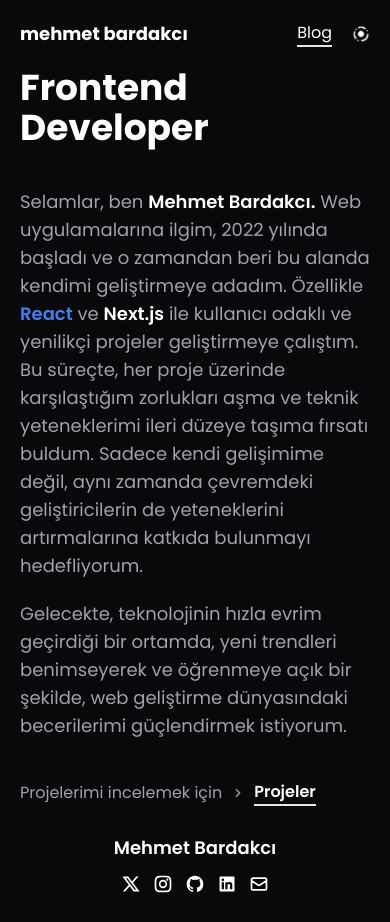
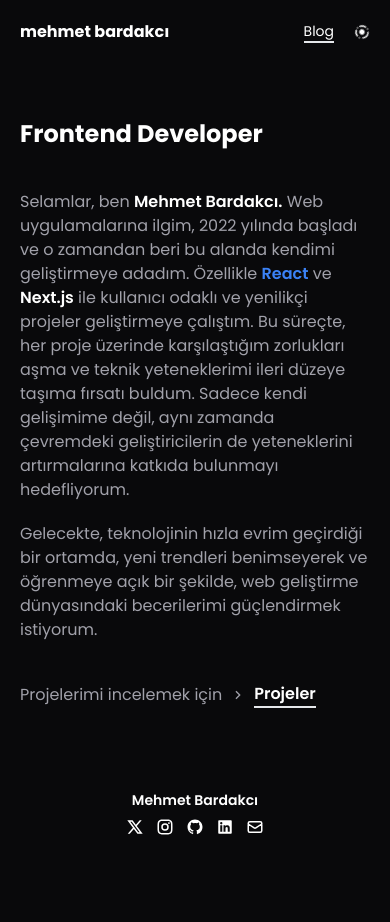
Before and after one commit to devcebir/mehmetbardakcicom, a Next.js app: page / in a window 390 px wide. After the commit the page ends 844 px from the top, so only its background shows below. Built offline with nearby package versions, Linux system fonts and the light colour scheme.

Commit message:
update responsive design

```diff
--- a/app/blog/page.js
+++ b/app/blog/page.js
@@ -7,7 +7,7 @@ export const metadata = {
 const page = () => {
   return (
     <div className=" h-screen flex flex-col items-center justify-center gap-5">
-      <p className="text-9xl font-bold max-sm:text-9xl loading-gradient">
+      <p className="text-9xl font-bold -sm:text-9xl loading-gradient">
         <PiCodeBlockBold />
       </p>
     </div>
--- a/app/layout.js
+++ b/app/layout.js
@@ -14,7 +14,7 @@ export default function RootLayout({ children }) {
       lang="tr"
       className={`transition-all ease-in-out duration-500 ${PoppinsFont.className}`}
     >
-      <body className="px-[450px] max-sm:px-5 max-lg:px-20 max-2xl:px-40 max-md:px-20 bg-zinc-950 text-white flex flex-col justify-between h-screen">
+      <body className="px-[350px] -sm:px-5 -lg:px-20 -2xl:px-40 -md:px-20 bg-zinc-950 text-white flex flex-col justify-between h-screen max-xl:px-48 max-lg:px-20 max-md:px-10 max-sm:px-5">
         <Header />
         {children}
         <Footer />
--- a/app/page.js
+++ b/app/page.js
@@ -9,10 +9,10 @@ const page = () => {
   return (
     <div className="page h-screen flex flex-col items-center justify-center">
       <div className="flex flex-col">
-        <h2 className="text-6xl font-bold max-sm:text-4xl max-xsm:text-2xl max-xsm:pt-2">
+        <h2 className="text-6xl font-bold max-lg:text-4xl max-md:text-3xl max-sm:text-2xl max-xsm:text-xl">
           Frontend Developer
         </h2>
-        <div className="text-zinc-400 flex flex-col gap-5 text-2xl mt-10 max-sm:text-lg max-xsm:mt-2">
+        <div className="text-zinc-400 flex flex-col gap-5 text-2xl mt-10 max-lg:text-xl max-md:text-base max-sm:text-base max-xsm:text-sm">
           <p>
             Selamlar, ben{" "}
             <span className="text-white font-semibold hover:text-amber-600 transform transition-all duration-300">
@@ -41,7 +41,7 @@ const page = () => {
             dünyasındaki becerilerimi güçlendirmek istiyorum.
           </p>
 
-          <div className="flex items-center gap-2 mt-5 max-sm:text-base">
+          <div className="flex items-center gap-2 mt-5 -sm:text-base">
             <p className="flex items-center gap-2">
               Projelerimi incelemek için <RiArrowRightSLine />
             </p>
--- a/app/projects/page.js
+++ b/app/projects/page.js
@@ -10,10 +10,10 @@ export const metadata = {
 
 const page = () => {
   return (
-    <div className="page h-screen flex flex-col justify-center">
-      <h2 className="font-bold text-6xl mb-10 max-sm:text-4xl">Projeler</h2>
-      <div className="flex items-center gap-5 max-sm:flex-col max-sm:gap-8 flex-wrap">
-        <div className="flex flex-col gap-4 justify-center p-3 hover:bg-zinc-800 border border-zinc-900 w-[384px] max-sm:w-[300px] rounded-2xl transform transition-all duration-300">
+    <div className="page h-screen flex flex-col justify-center max-sm:my-24">
+      <h2 className="font-bold text-6xl mb-10 max-xl:text-5xl max-sm:text-3xl">Projeler</h2>
+      <div className="flex items-center gap-5 max-sm:flex-col max-sm:gap-8 ">
+        <div className="flex flex-col gap-4 justify-center p-3 hover:bg-zinc-800 border border-zinc-900 w-[384px] max-sm:w-[310px] max-xsm:w-[280px] rounded-2xl transform transition-all duration-300">
           <Link href="https://kitchen-app-alpha.vercel.app/" target="_blank">
             <Image
               src={KitchenAppImage}
@@ -51,7 +51,7 @@ const page = () => {
 
         {/*  */}
 
-        <div className="flex flex-col gap-4 justify-center p-3 hover:bg-zinc-800 border border-zinc-900 w-[400px] max-sm:w-[300px] rounded-2xl transform transition-all duration-300">
+        <div className="flex flex-col gap-4 justify-center p-3 hover:bg-zinc-800 border border-zinc-900 w-[400px] max-sm:w-[310px] max-xsm:w-[280px] rounded-2xl transform transition-all duration-300">
           <Link href="https://dapp-gate-clon.vercel.app/" target="_blank">
             <Image
               src={DappGateImage}
--- a/components/footer/index.js
+++ b/components/footer/index.js
@@ -9,15 +9,15 @@ import { HiOutlineMail } from "react-icons/hi";
 
 const Footer = () => {
   return (
-    <footer className="flex justify-between items-center py-2 max-sm:py-7 max-xsm:pt-5 border-t-2 rounded-xl border-zinc-900 p-2 max-sm:border-none max-sm:flex-col max-sm:gap-3 max-sm:justify-center">
-      <h4 className="text-gray-400 text-lg flex items-center gap-1">
+    <footer className="flex justify-between items-center py-2 border-t-2 rounded-xl border-zinc-900 p-2 max-md:mt-5 max-sm:flex-col max-sm:border-none max-sm:gap-2">
+      <h4 className="text-gray-400 text-lg max-md:text-sm flex items-center gap-1">
         <p className="max-sm:hidden">Design by</p>{" "}
         <span className="text-white font-semibold hover:text-amber-600 transform transition-all duration-300 ">
           Mehmet Bardakcı
         </span>
       </h4>
 
-      <div className="flex items-center text-2xl max-sm:text-xl gap-3">
+      <div className="flex items-center text-2xl max-md:text-xl max-sm:text-lg gap-3">
         <Link
           target="_blank"
           className="hover:text-amber-600 transform transition-all duration-300"
--- a/components/header/index.js
+++ b/components/header/index.js
@@ -7,14 +7,14 @@ export const metadata = {
 };
 const Header = () => {
   return (
-    <header className="flex justify-between items-center text-3xl py-5 max-sm:text-lg max-lg:text2xl">
+    <header className="flex justify-between items-center text-3xl py-5 max-lg:text-2xl max-sm:text-base">
       <h1 className="font-bold hover:text-amber-600 transform transition-all duration-300">
         <Link href="/">mehmet bardakcı</Link>
       </h1>
       <div className="flex items-center gap-5">
         <Link
           href="/blog"
-          className="text-xl hover:text-zinc-400 border-b-2 hover:border-zinc-400 transform transition-all duration-300 max-sm:text-base"
+          className="text-xl hover:text-zinc-400 border-b-2 hover:border-zinc-400 transform transition-all duration-300 max-sm:text-sm"
         >
           <p>Blog</p>
         </Link>
--- a/tailwind.config.js
+++ b/tailwind.config.js
@@ -8,11 +8,11 @@ module.exports = {
   theme: {
     extend: {},
     screens: {
-      xsm: "325px",
-      sm: "640px",
-      md: "768px",
-      lg: "1024px",
-      xl: "1280px",
+      xsm: "321px",
+      sm: "550px",
+      md: "769px",
+      lg: "1025px",
+      xl: "1470px",
     },
   },
   plugins: [],
```
